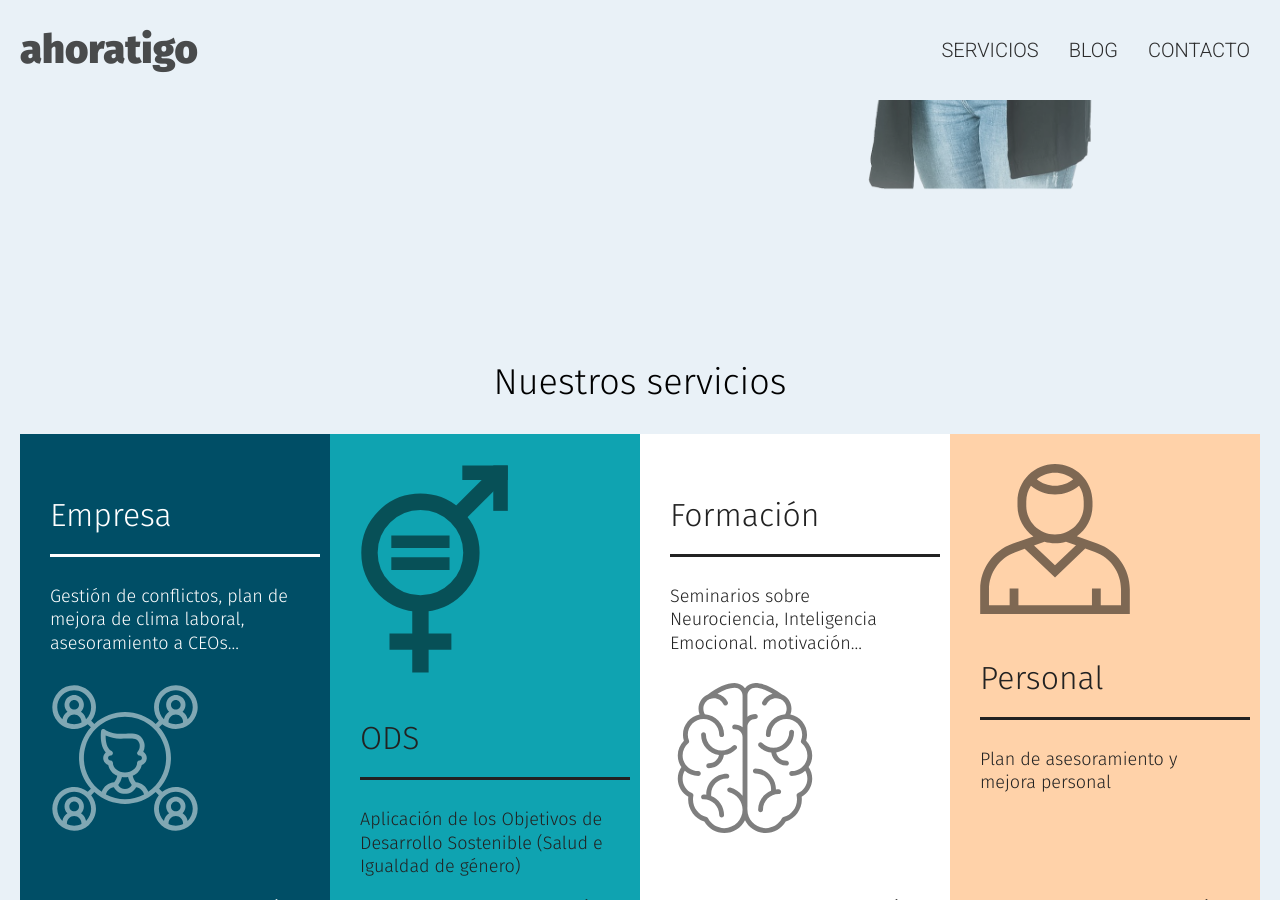
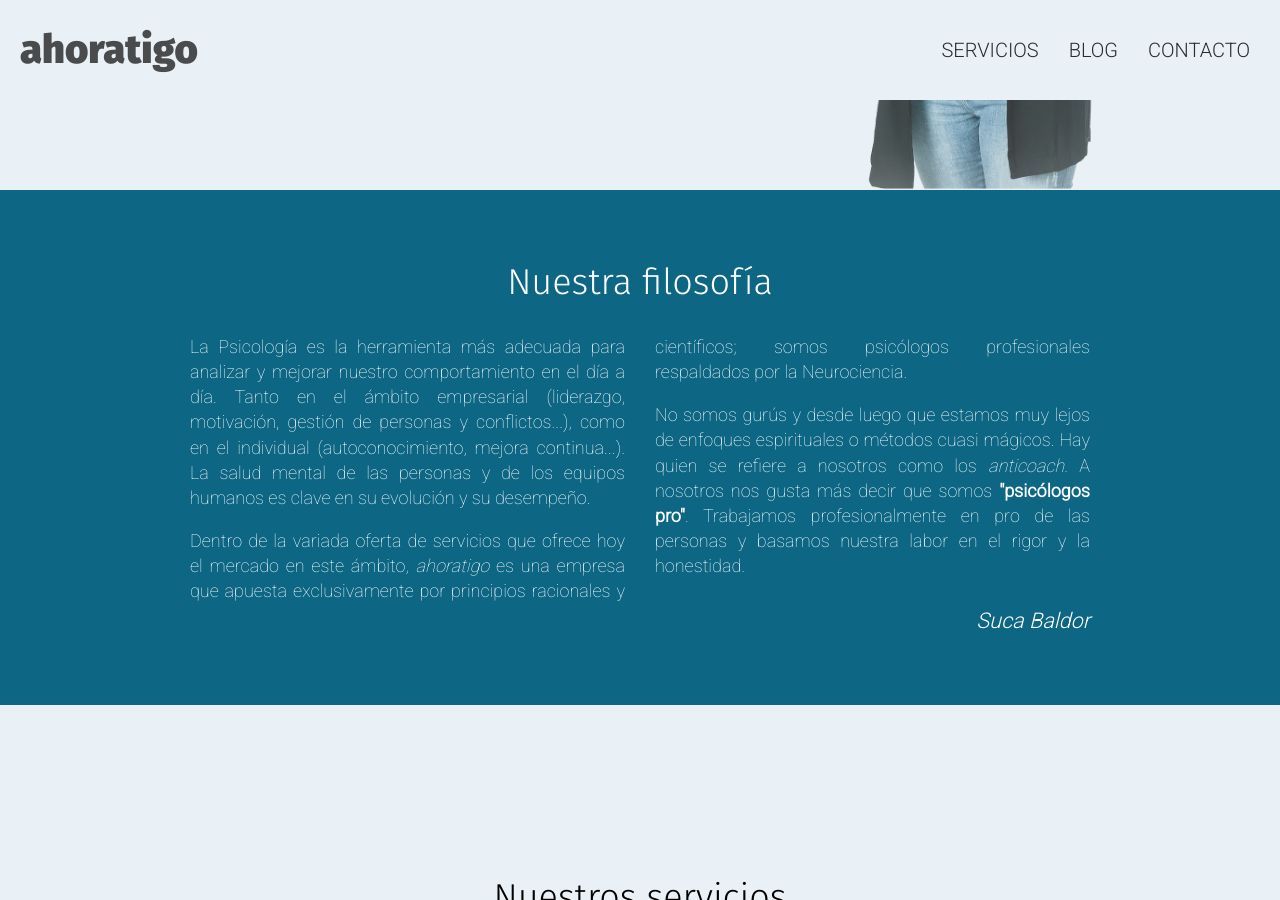
Before and after one commit to sukabal/sukabal.github.io, a Jekyll site: the page built from index.html, in a window 1280 px wide and 900 px high, scrolled down 510 px. Built offline with Jekyll 4.4.1, drawn with Linux system fonts in a browser that asks for light colours; comment, search, counter and statistics services are not loaded.

Commit message:
feat: new 'our principles' copy at home page

```diff
--- a/index.html
+++ b/index.html
@@ -5,9 +5,7 @@ title: Bienvenido a ahoratigo.com
 
 <div class="hero-header">
   <div class="hero-header__container">
-    <h1 class="hero-header__title">
-      Tu mejor versión, tu mejor empresa
-    </h1>
+    <h1 class="hero-header__title">Tu mejor versión, tu mejor empresa</h1>
     <p class="hero-header__subtitle">
       Te ayudaremos a alcanzar tus objetivos. Sin "magia", sin "shows"... pero con resultados.
       Prueba nuestra <strong>opción anticoach</strong>
@@ -17,34 +15,32 @@ title: Bienvenido a ahoratigo.com
   <div class="hero-header__image"></div>
 </div>
 
-<!-- <section id="section-principles" class="band bg-primary">
+<section id="section-principles" class="band bg-primary">
   <h2 class="color-white">Nuestra filosofía</h2>
   <div class="main-paragraph main-paragraph--2-cols color-white">
     <p>
       La Psicología es la herramienta más adecuada para analizar y mejorar nuestro comportamiento en
       el día a día. Tanto en el ámbito empresarial (liderazgo, motivación, gestión de personas y
-      conflictos...) como en el individual (autoconocimiento, mejora continua...).
+      conflictos...), como en el individual (autoconocimiento, mejora continua...). La salud mental
+      de las personas y de los equipos humanos es clave en su evolución y su desempeño.
     </p>
 
     <p>
-      Si bien actualmente existe una oferta de servicios en este ámbito (sobre todo a cargo de
-      diversos <em>coach</em>), se aborda en muchos casos por personas sin una cualificación
-      adecuada o bien con un enfoque claramente no racional: <em>gurús de empresa</em>,
-      <em>enfoques espirituales</em>, métodos <em>cuasi-mágicos</em> (por ejemplo, los "N pasos", el
-      "Método X" &mdash;sustitúyase aquí X por cualquier nombre extranjero...&mdash;).
+      Dentro de la variada oferta de servicios que ofrece hoy el mercado en este ámbito,
+      <em>ahoratigo</em> es una empresa que apuesta exclusivamente por principios racionales y
+      científicos; somos psicólogos profesionales respaldados por la Neurociencia.
     </p>
 
     <p>
-      Nuestro trabajo se caracteriza por <strong>el rigor y la honestidad</strong>. Frente a la mera
-      opinión o los métodos cuestionables, principios racionales y científicos, basados en el
-      trabajo profesional de un Psicólogo y los principios básicos de la Neurociencia como respaldo.
+      No somos gurús y desde luego que estamos muy lejos de enfoques espirituales o métodos cuasi
+      mágicos. Hay quien se refiere a nosotros como los <em>anticoach</em>. A nosotros nos gusta más
+      decir que somos <strong>"psicólogos pro"</strong>. Trabajamos profesionalmente en pro de las
+      personas y basamos nuestra labor en el rigor y la honestidad.
     </p>
 
-    <p class="signed-suca">
-      Suca Baldor
-    </p>
+    <p class="signed-suca">Suca Baldor</p>
   </div>
-</section> -->
+</section>
 
 <section id="section-services" class="band bg-light-grey">
   <h2>Nuestros servicios</h2>
@@ -60,7 +56,7 @@ title: Bienvenido a ahoratigo.com
             class="service-icon"
             src="/media/icon-enterprise.svg"
             alt="Ilustración de una Empresa"
-            style="filter: invert(1);"
+            style="filter: invert(1)"
           />
           <p class="service-read-more"><span>Conocer más...</span></p>
         </div>
@@ -119,30 +115,18 @@ title: Bienvenido a ahoratigo.com
 
   <div class="activities-gallery">
     <div class="activity">
-      <div class="activity__image activity__image--1">
-        &nbsp;
-      </div>
-      <h4 class="activity__heading">
-        Talleres de empresa
-      </h4>
+      <div class="activity__image activity__image--1">&nbsp;</div>
+      <h4 class="activity__heading">Talleres de empresa</h4>
     </div>
 
     <div class="activity">
-      <div class="activity__image activity__image--2">
-        &nbsp;
-      </div>
-      <h4 class="activity__heading">
-        Seminarios
-      </h4>
+      <div class="activity__image activity__image--2">&nbsp;</div>
+      <h4 class="activity__heading">Seminarios</h4>
     </div>
 
     <div class="activity">
-      <div class="activity__image activity__image--3">
-        &nbsp;
-      </div>
-      <h4 class="activity__heading">
-        Actividades en línea
-      </h4>
+      <div class="activity__image activity__image--3">&nbsp;</div>
+      <h4 class="activity__heading">Actividades en línea</h4>
     </div>
   </div>
 </section>
@@ -162,7 +146,7 @@ title: Bienvenido a ahoratigo.com
         ><img
           class="colaborator-list__logo"
           src="/media/colab/wictoria.png"
-          style="width: auto !important;"
+          style="width: auto !important"
       /></a>
     </div>
     <!-- Asociación Mujer y Talento -->
@@ -268,12 +252,12 @@ title: Bienvenido a ahoratigo.com
                 font-weight: 300;
               }
             </style>
-            <div id="mce-responses" style="margin-left: 0 !important;" class="clear">
-              <div class="response" id="mce-error-response" style="display: none;"></div>
-              <div class="response" id="mce-success-response" style="display: none;"></div>
+            <div id="mce-responses" style="margin-left: 0 !important" class="clear">
+              <div class="response" id="mce-error-response" style="display: none"></div>
+              <div class="response" id="mce-success-response" style="display: none"></div>
             </div>
             <!-- real people should not fill this in and expect good things - do not remove this or risk form bot signups-->
-            <div style="position: absolute; left: -5000px;" aria-hidden="true">
+            <div style="position: absolute; left: -5000px" aria-hidden="true">
               <input
                 type="text"
                 name="b_3b15ee21ee2df72df0f47a9c3_ee23f3c844"
```
